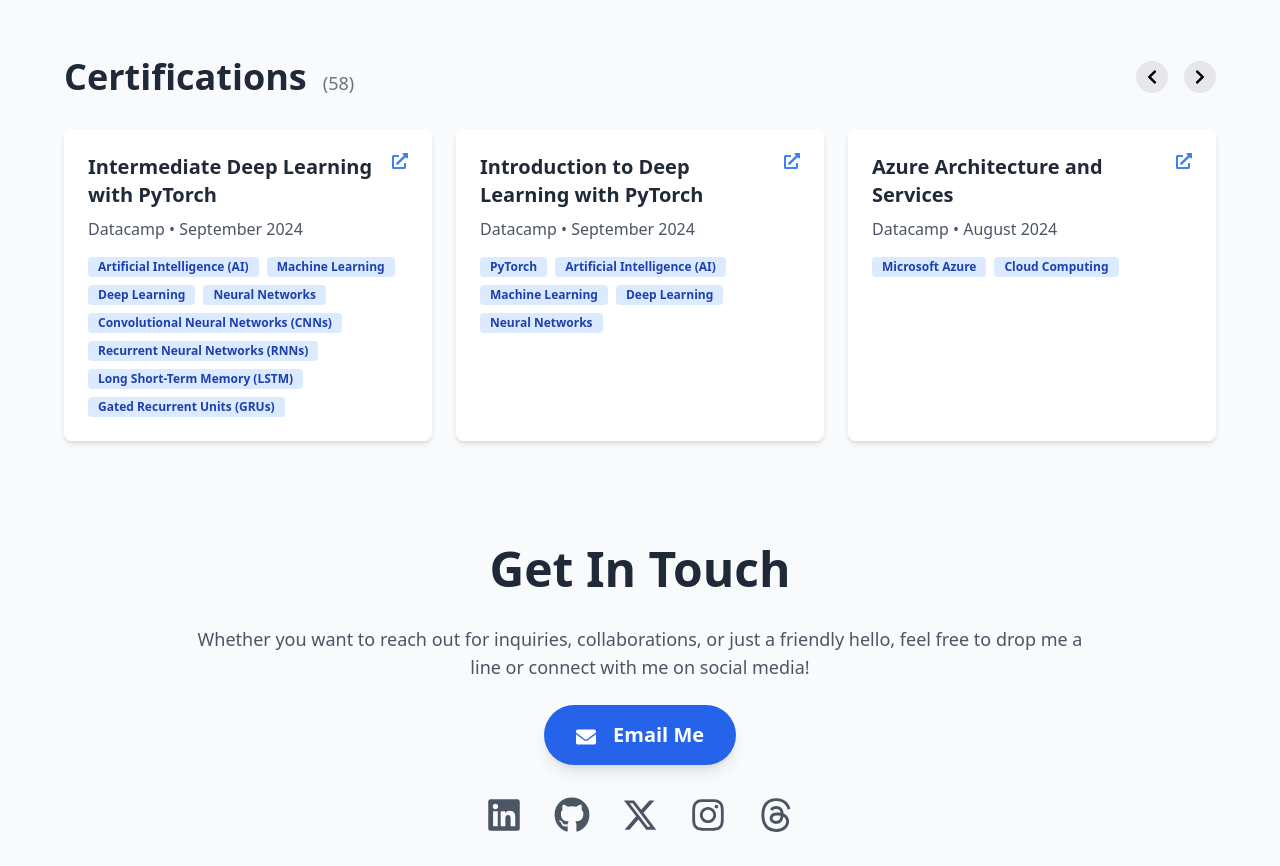
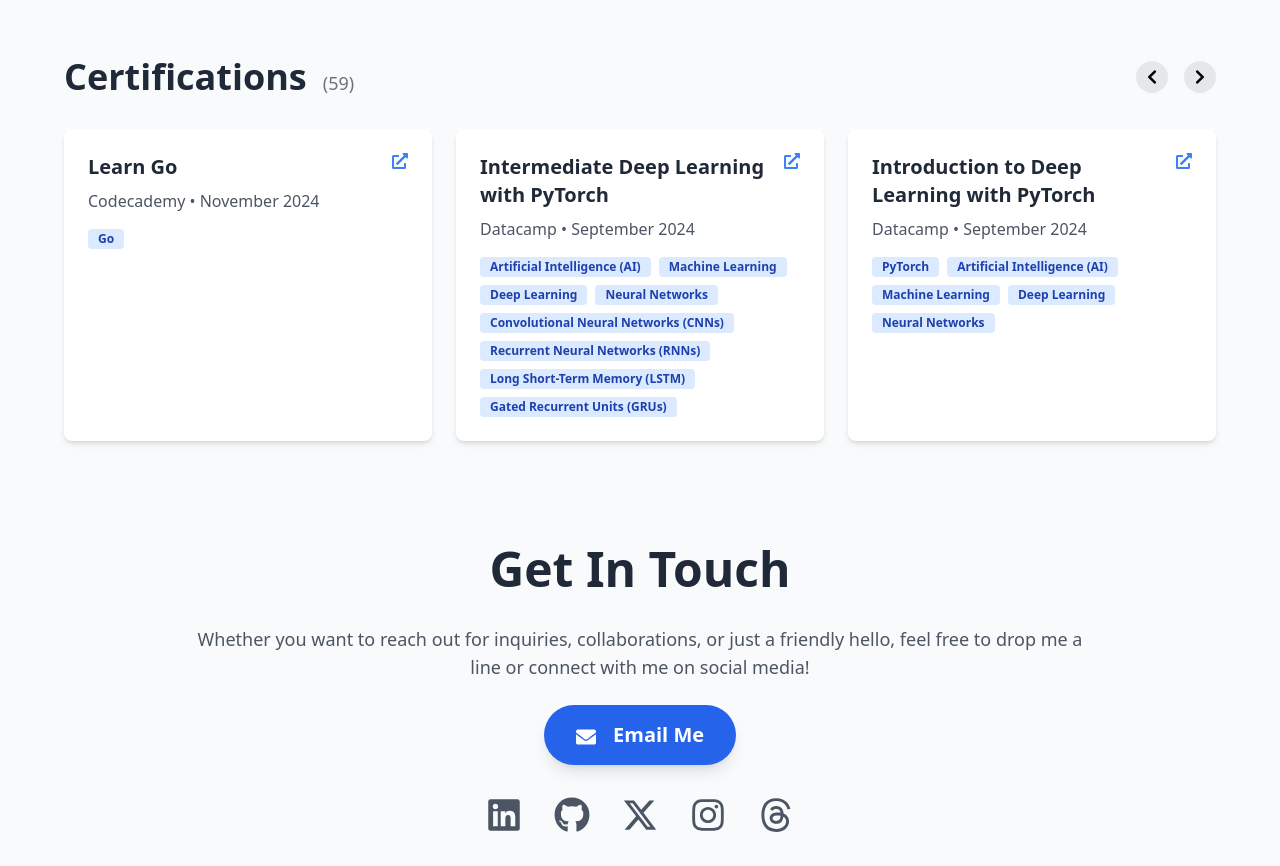
Before and after one commit to immanuel-peter/digital-resume, a React (Create React App) app: page / in a window 1280 px wide. Shown: the part 3660-4526 px from the top of the page. Built offline with nearby package versions, Linux system fonts and the light colour scheme.

Commit message:
Update certifications
Add Learn Go from Codecademy

```diff
--- a/src/components/Certifications.js
+++ b/src/components/Certifications.js
@@ -43,6 +43,13 @@
 
 const Certifications = () => {
   const certifications = [
+    {
+      title: "Learn Go",
+      issuer: "Codecademy",
+      date: "November 2024",
+      skills: ["Go"],
+      url: "https://www.codecademy.com/profiles/immanuelPeter9839511913/certificates/60773d2e920679c8e46ff634b9ed2e6e",
+    },
     {
       title: "Intermediate Deep Learning with PyTorch",
       issuer: "Datacamp",
```
